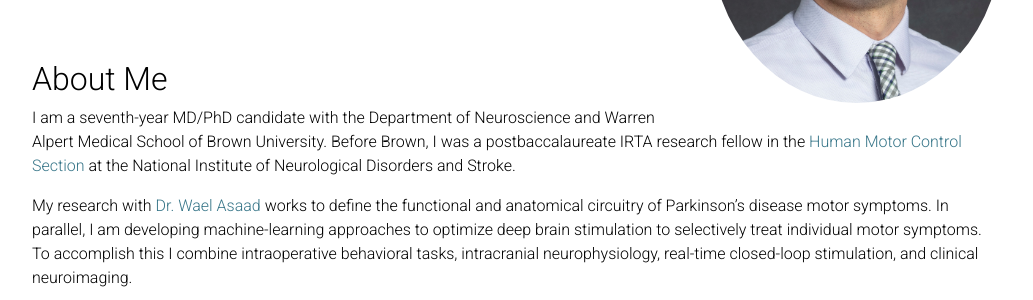
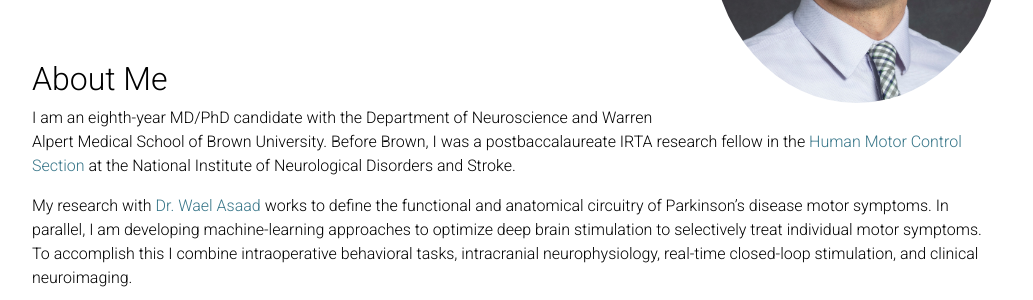
Before and after one commit to rsbeydler-alt/rsbeydler.github.io, a Jekyll site: the page built from _pages/about.md, in a window 1280 px wide and 1212 px high. Shown: the part 333-633 px from the top of the window, without its empty margins (123-1156 px from the left). Built offline with Jekyll 4.4.1, drawn with Linux system fonts in a browser that asks for light colours; nearby versions of some CDN libraries; full-size pictures stand in for the smaller copies a plugin makes; comment, search, counter and statistics services are not loaded; a style sheet for code colours, icons or effects is not loaded.

Commit message:
last year of brown!

```diff
--- a/_pages/about.md
+++ b/_pages/about.md
@@ -14,7 +14,7 @@ social: true  # includes social icons at the bottom of the page
 ---
 ## About Me
 
-I am a seventh-year MD/PhD candidate with the Department of Neuroscience and Warren Alpert Medical School of Brown University.
+I am an eighth-year MD/PhD candidate with the Department of Neuroscience and Warren Alpert Medical School of Brown University.
 Before Brown, I was a postbaccalaureate IRTA research fellow in the [Human Motor Control Section](https://irp.nih.gov/pi/mark-hallett) at the National Institute of Neurological Disorders and Stroke.
 
 My research with [Dr. Wael Asaad](https://www.brown.edu/Research/asaad/) works to define the functional and anatomical circuitry of Parkinson's disease motor symptoms.
```
